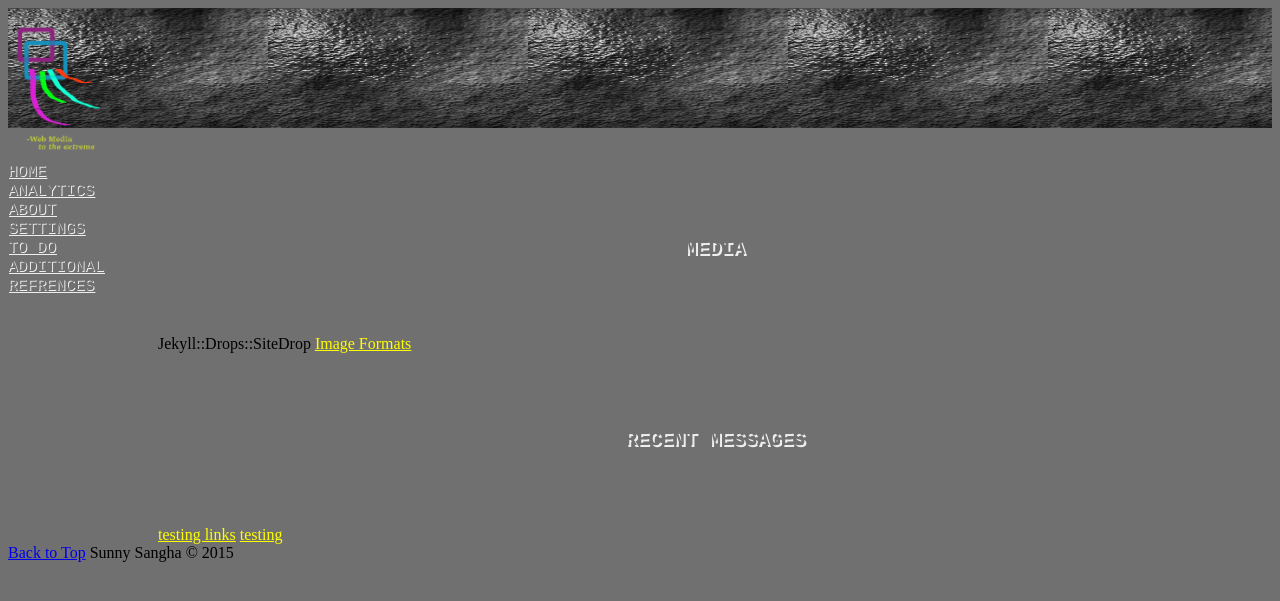
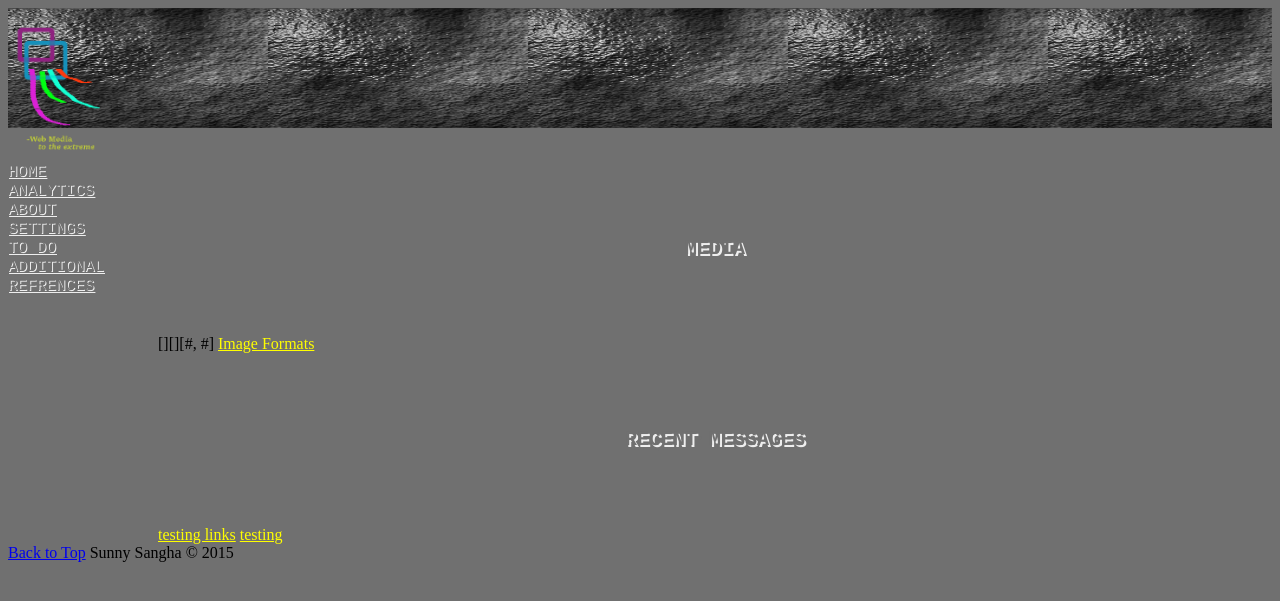
Before and after one commit to vashman/web_meda, a Jekyll site: the page built from home.html, in a window 1280 px wide. Shown: the top 601 px of the page. Built offline with Jekyll 4.4.1, drawn with Linux system fonts in a browser that asks for light colours.

Commit message:
collections test.

```diff
--- a/home.html
+++ b/home.html
@@ -5,7 +5,7 @@ title: Web-Media
 
 <div>
 <h1> Media </h1>
-	{{ site }}
+	{{ site.collections }}
 {{ media_post }}
 {% for media in site.media_post %}
 <a href="{{site.baseurl}}/{{media.url}}">{{ media.title }}</a>
```
